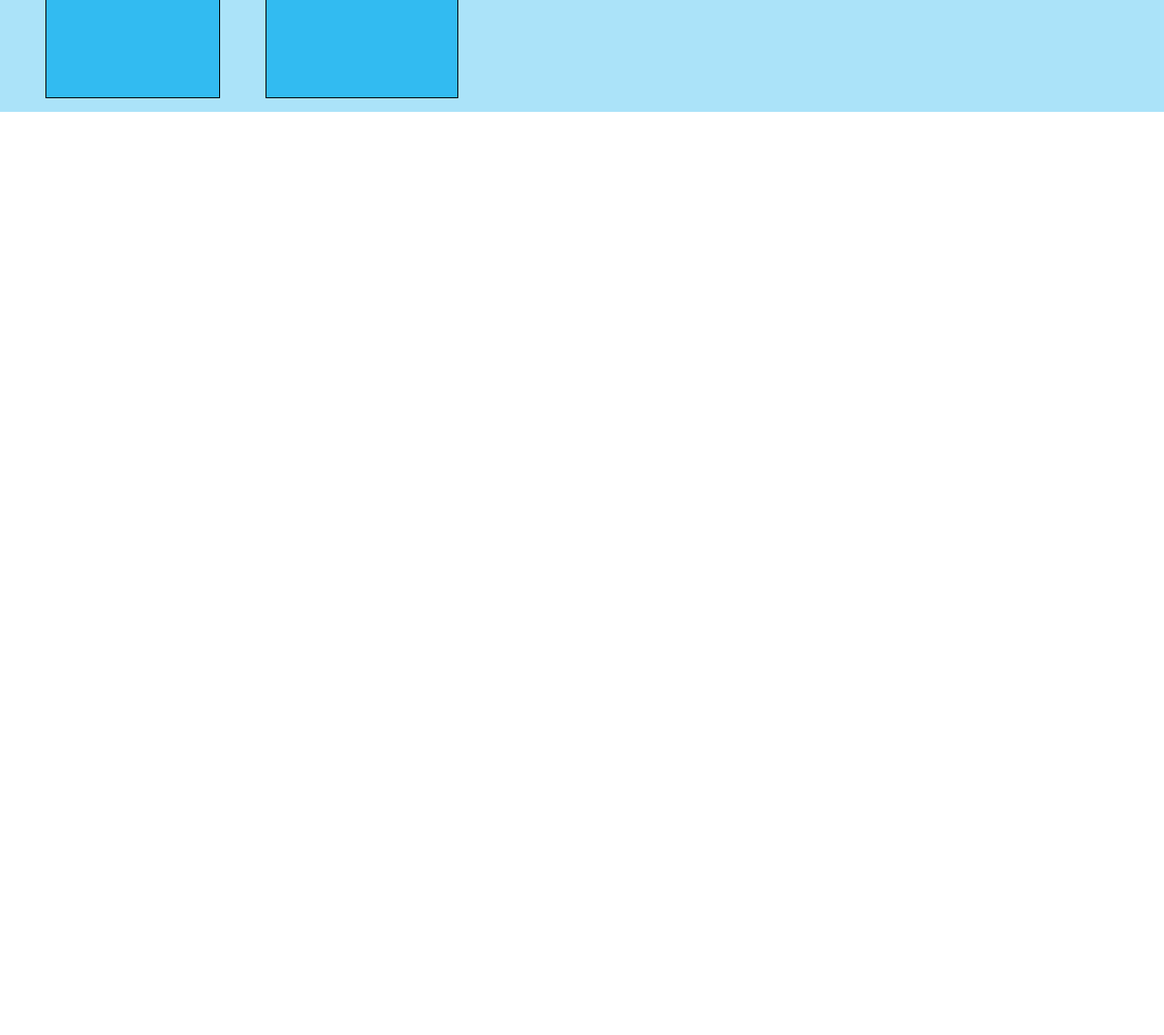
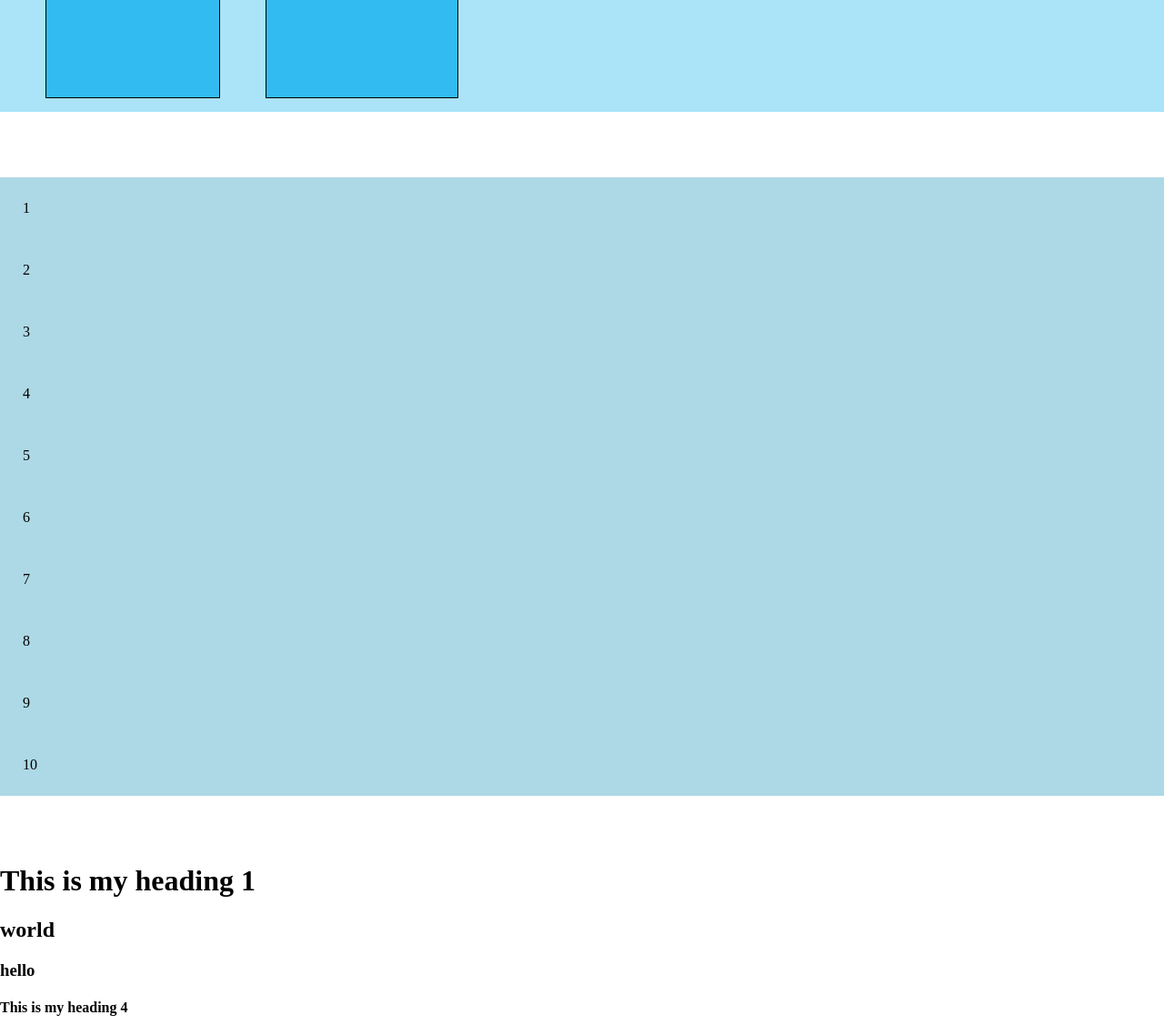
Before and after one commit to darceymckelvey/layout-cssgrid-flexbox, a plain HTML site: page index.html in a window 1280 px wide. Shown: the part 707-1845 px from the top of the page at 91% size. Before the commit the page ends 830 px from the top, so only its background shows below. Drawn offline with Linux system fonts and the light colour scheme.

Commit message:
javascript, just a bit

```diff
--- a/index.html
+++ b/index.html
@@ -6,6 +6,9 @@
     <title>Flex Box</title>
 
     <link rel="stylesheet" href="style.css">
+
+    <!-- defer so itll take effect or but at bottom of body block -->
+    <script src="./script.js" defer></script>
 </head>
 <body>
     <div class="grid-container">
@@ -20,5 +23,28 @@
         <div>9</div>
         <div>10</div>
     </div>
+    <br>
+    <br>
+    <br>
+    <br>
+     <div class="flex-container">
+        <div>1</div>
+        <div>2</div>
+        <div>3</div>
+        <div>4</div>
+        <div>5</div>
+        <div>6</div>
+        <div>7</div>
+        <div>8</div>
+        <div>9</div>
+        <div>10</div>
+    </div>
+<br>
+<br>
+<br>
+    <h1>This is my heading 1</h1>
+    <h2 class="myClass">This is my heading 2</h2>
+    <h3 id="myId">This is my heading 3</h3>
+    <h4>This is my heading 4</h4>
 </body>
 </html>
--- /dev/null
+++ b/script.js
@@ -0,0 +1,8 @@
+console.log(document);
+
+// alert('this is an alert');
+
+console.log(document.getElementById);
+
+document.getElementsByClassName('myClass')[0].innerHTML = 'world';
+document.getElementById('myId').innerHTML = 'hello';
--- a/style.css
+++ b/style.css
@@ -34,3 +34,14 @@ body {
          grid-template-columns: auto auto auto auto;
     }
 }
+
+.flex-container {
+    display: flex;
+    flex-direction: column;
+    flex-wrap: wrap;
+}
+
+.flex-container div {
+    background-color: lightblue;
+    padding: 25px;
+}
```
